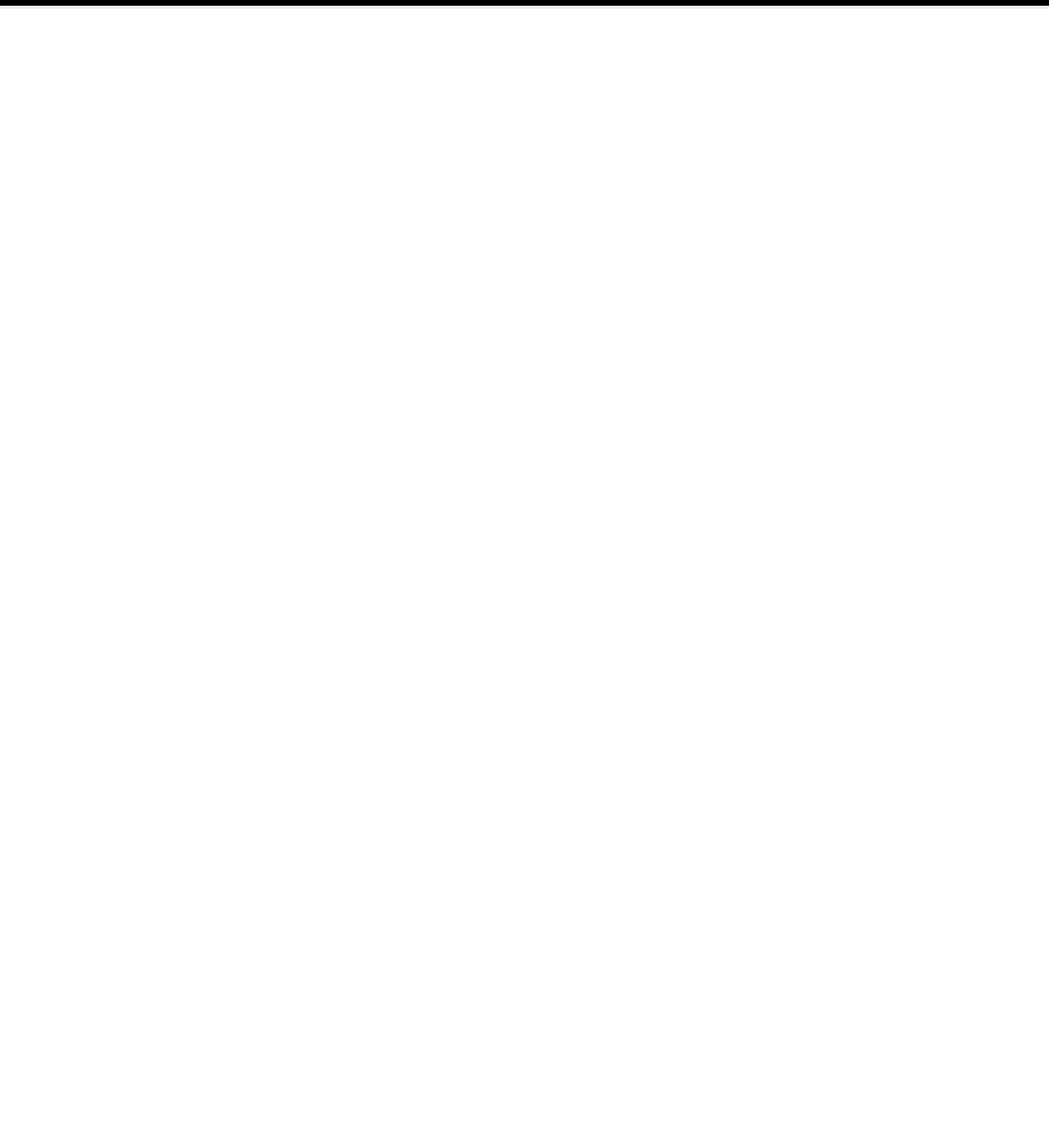
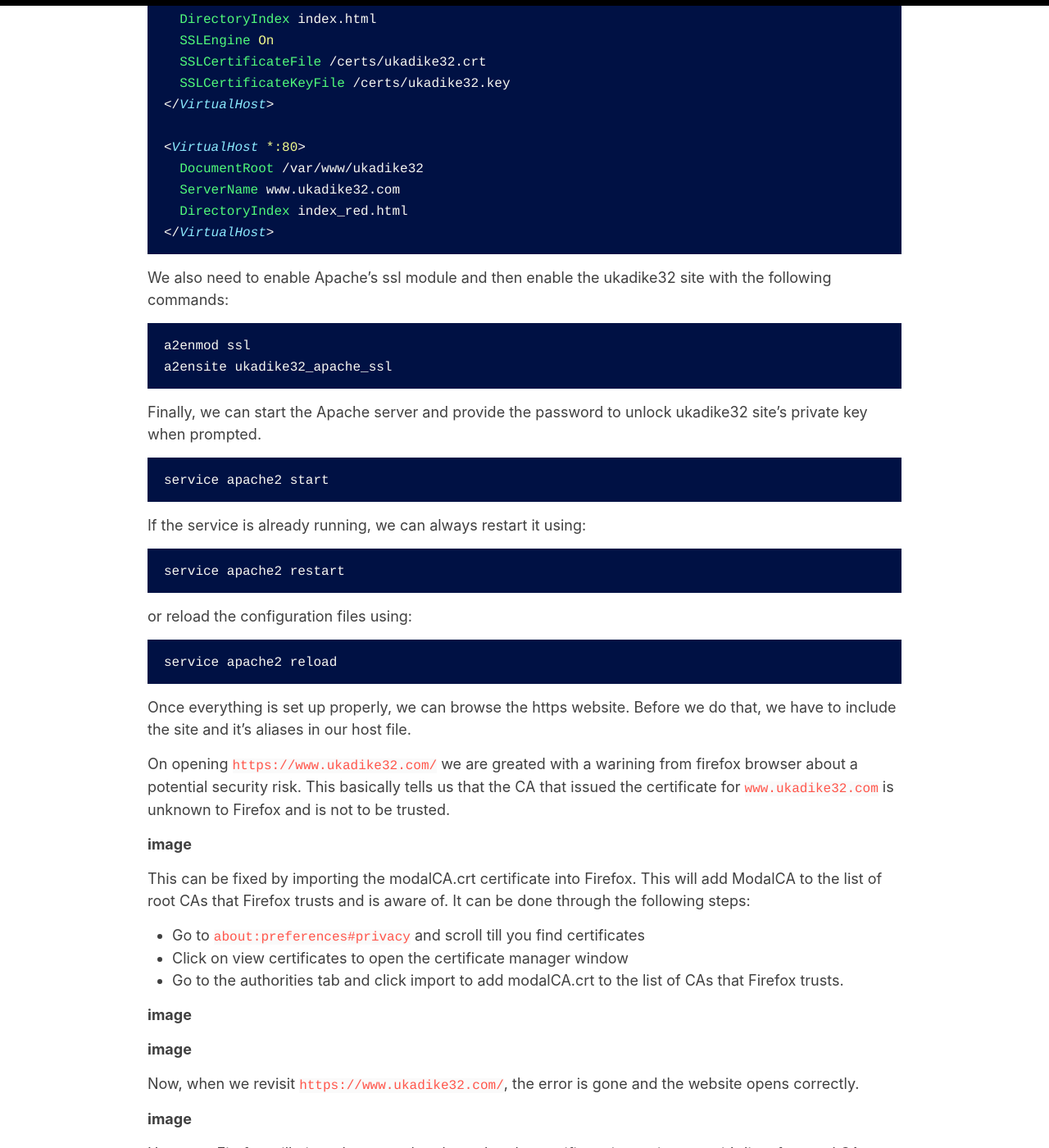
Before and after one commit to iukadike/blog, a Jekyll site: the page built from _posts/2023-09-25-pki.md, in a window 1280 px wide and 1400 px high, scrolled down 5408 px. Shown: the whole window at 82% size. Built offline with Jekyll 4.4.1, drawn with Linux system fonts in a browser that asks for light colours; comment, search, counter and statistics services are not loaded; before the commit the page ends 5419 px from its top, so only the background shows below that; some of the changed text lies outside the part shown.

Commit message:
update content

````diff
--- a/_posts/2023-09-25-pki.md
+++ b/_posts/2023-09-25-pki.md
@@ -84,10 +84,10 @@ We have to create the following files in the working directory:
 
 Other adjustments can be made to the config file as seen fit.
 
-The following command generates a self-signed certificate for our CA:
+The following command generates a self-signed certificate for our CA (which we will call ModalCA):
 
 ```bash
-openssl req -x509 -newkey rsa:4096 -sha256 -days 3650 -keyout ca.key -out ca.crt
+openssl req -x509 -newkey rsa:4096 -sha256 -days 3650 -keyout modalCA.key -out modalCA.crt
 ```
 
 <details>
@@ -100,19 +100,19 @@ ___
 - **-newkey rsa:4096**: Creates a new private key using the RSA algorithm with a 4096-bit key length.
 - **-sha256**: Uses the SHA-256 hashing algorithm to sign the certificate.
 - **-days 3650**: Specifies the validity period of the certificate in days, in this case, 3650 days (approximately 10 years).
-- **-keyout ca.key**: Specifies the file name of the private key to be generated (in this case, "ca.key").
-- **-out ca.crt**: Specifies the file name of the self-signed certificate to be generated (in this case, "ca.crt").
+- **-keyout modalCA.key**: Specifies the file name of the private key to be generated (in this case, "modalCA.key").
+- **-out modalCA.crt**: Specifies the file name of the self-signed certificate to be generated (in this case, "modalCA.crt").
 ___
 
 </div></details>
 
-The "ca.key" file contains the CA’s private key, while the "ca.crt" file contains the public-key certificate.
+The "modalCA.key" file contains the CA’s private key, while the "modalCA.crt" file contains the public-key certificate.
 
 To view the decoded content of the X509 certificate and the RSA key, we use the following commands:
 
 ```bash
-openssl x509 -in ca.crt -text -noout
-openssl rsa -in ca.key -text -noout
+openssl x509 -in modalCA.crt -text -noout
+openssl rsa -in modalCA.key -text -noout
 ```
 
 where:
@@ -149,18 +149,18 @@ Using the Subject Alternative Name (SAN) extension, it is possible to specify se
 Our CSR for `www.ukadike32.com` will include two alternative names.
 
 ```bash
-openssl req -newkey rsa:2048 -sha256 -keyout server.key -out server.csr \
+openssl req -newkey rsa:2048 -sha256 -keyout ukadike32.key -out ukadike32.csr \
 -addext "subjectAltName = DNS:www.ukadike32.com, \
 DNS:www.ukadike32A.com, DNS:www.ukadike32B.com"
 ```
 
-The "server.key" file contains ukadike32's private key, while the "server.csr" file contains the CSR.
+The "server.key" file contains ukadike32's private key, while the "ukadike32.csr" file contains the CSR.
 
 To view the decoded content of the X509 certificate and the RSA key, we use the following commands:
 
 ```bash
-openssl req -in server.csr -text -noout
-openssl rsa -in server.key -text -noout
+openssl req -in ukadike32.csr -text -noout
+openssl rsa -in ukadike32.key -text -noout
 ```
 
 **image**
@@ -189,14 +189,14 @@ ___
 ```bash
 openssl ca -config modalCA_openssl.cnf -policy policy_anything \
 -md sha256 -days 3650 \
--in server.csr -out server.crt -batch \
--cert ca.crt -keyfile ca.key
+-in ukadike32.csr -out ukadike32.crt -batch \
+-cert modalCA.crt -keyfile modalCA.key
 ```
 
 After signing the certificate, we can print out the decoded content of the certificate to check whether the alternative names are included.
 
 ```bash
-openssl x509 -in server.crt -text -noout
+openssl x509 -in ukadike32.crt -text -noout
 ```
 
 **image**
@@ -208,12 +208,93 @@ openssl x509 -in server.crt -text -noout
 
 ### Deploying Certificate in an Apache-Based HTTPS Website
 
-In this task, we will see how public-key certificates are used by websites to secure web browsing. We will
-set up an HTTPS website based Apache. The Apache server, which is already installed in our container,
-supports the HTTPS protocol. To create an HTTPS website, we just need to configure the Apache server,
-so it knows where to get the private key and certificates. Inside our container, we have already set up an
-HTTPS site for bank32.com. Students can follow this example to set up their own HTTPS site.
-An Apache server can simultaneously host multiple websites. It needs to know the directory where
-a website’s files are stored. This is done via its VirtualHost file, located in the /etc/apache2/
-sites-available directory. In our container, we have a file called bank32 apache ssl.conf,
-which contains the following entry:
+This lab section involves exploring how public-key certificates are used by websites to secure web browsing. The HTTPS website will be set up on an Apache server.
+
+To create an HTTPS website, we have to tell the Apache server where to get the private key and certificates.
+
+An Apache server has at least a VirtualHost file located in the /etc/apache2/sites-available directory. To serve `ukadike32.com`, we will have to create a VirtualHost file for the site. The VirtualHost file will be named ukadike32_apache_ssl.conf and will contain the following entry:
+
+```apache
+<VirtualHost *:443>
+  DocumentRoot /var/www/ukadike32
+  ServerName www.ukadike32.com
+  ServerAlias www.ukadike32A.com
+  ServerAlias www.ukadike32B.com
+  DirectoryIndex index.html
+  SSLEngine On
+  SSLCertificateFile /certs/ukadike32.crt
+  SSLCertificateKeyFile /certs/ukadike32.key
+</VirtualHost>
+
+<VirtualHost *:80>
+  DocumentRoot /var/www/ukadike32
+  ServerName www.ukadike32.com
+  DirectoryIndex index_red.html
+</VirtualHost>
+```
+
+We also need to enable Apache’s ssl module and then enable the ukadike32 site with the following commands:
+
+```bash
+a2enmod ssl
+a2ensite ukadike32_apache_ssl
+```
+
+Finally, we can start the Apache server and provide the password to unlock ukadike32 site's private key when prompted.
+
+```bash
+service apache2 start
+```
+
+If the service is already running, we can always restart it using:
+
+```bash
+service apache2 restart
+```
+
+or reload the configuration files using:
+
+```
+service apache2 reload
+```
+
+Once everything is set up properly, we can browse the https website. Before we do that, we have to include the site and it's aliases in our host file.
+
+On opening `https://www.ukadike32.com/` we are greated with a warining from firefox browser about a potential security risk. This basically tells us that the CA that issued the certificate for `www.ukadike32.com` is unknown to Firefox and is not to be trusted.
+
+**image**
+
+This can be fixed by importing the modalCA.crt certificate into Firefox. This will add ModalCA to the list of root CAs that Firefox trusts and is aware of. It can be done through the following steps:
+- Go to `about:preferences#privacy` and scroll till you find certificates
+- Click on view certificates to open the certificate manager window
+- Go to the authorities tab and click import to add modalCA.crt to the list of CAs that Firefox trusts.
+
+**image**
+
+**image**
+
+Now, when we revisit `https://www.ukadike32.com/`, the error is gone and the website opens correctly.
+
+**image**
+
+However, Firefox still gives the user a heads up that the certificate issuer is not on it's list of trusted CAs, meaning it did not ship with the software and was added manually.
+
+**image**
+
+
+<br>
+
+###  Launching a Man-In-The-Middle Attack
+
+In this task, we will show how PKI can defeat Man-In-The-Middle (MITM) attacks. Figure 1 depicts how
+MITM attacks work. Assume Alice wants to visit example.com via the HTTPS protocol. She needs to get
+the public key from the example.com server; Alice will generate a secret, and encrypt the secret using the
+server’s public key, and send it to the server. If an attacker can intercept the communication between Alice
+and the server, the attacker can replace the server’s public key with its own public key. Therefore, Alice’s
+secret is actually encrypted with the attacker’s public key, so the attacker will be able to read the secret. The
+attacker can forward the secret to the server using the server’s public key. The secret is used to encrypt the
+communication between Alice and server, so the attacker can decrypt the encrypted communication.
+The goal of this task is to help students understand how PKI can defeat such MITM attacks. In the task,
+we will emulate an MITM attack, and see how exactly PKI can defeat it. We will select a target website
+first. In this document, we use www.example.com as the target website, but in the task, to make it more
+meaningful, students should pick a popular website, such as a banking site and social network site
````
